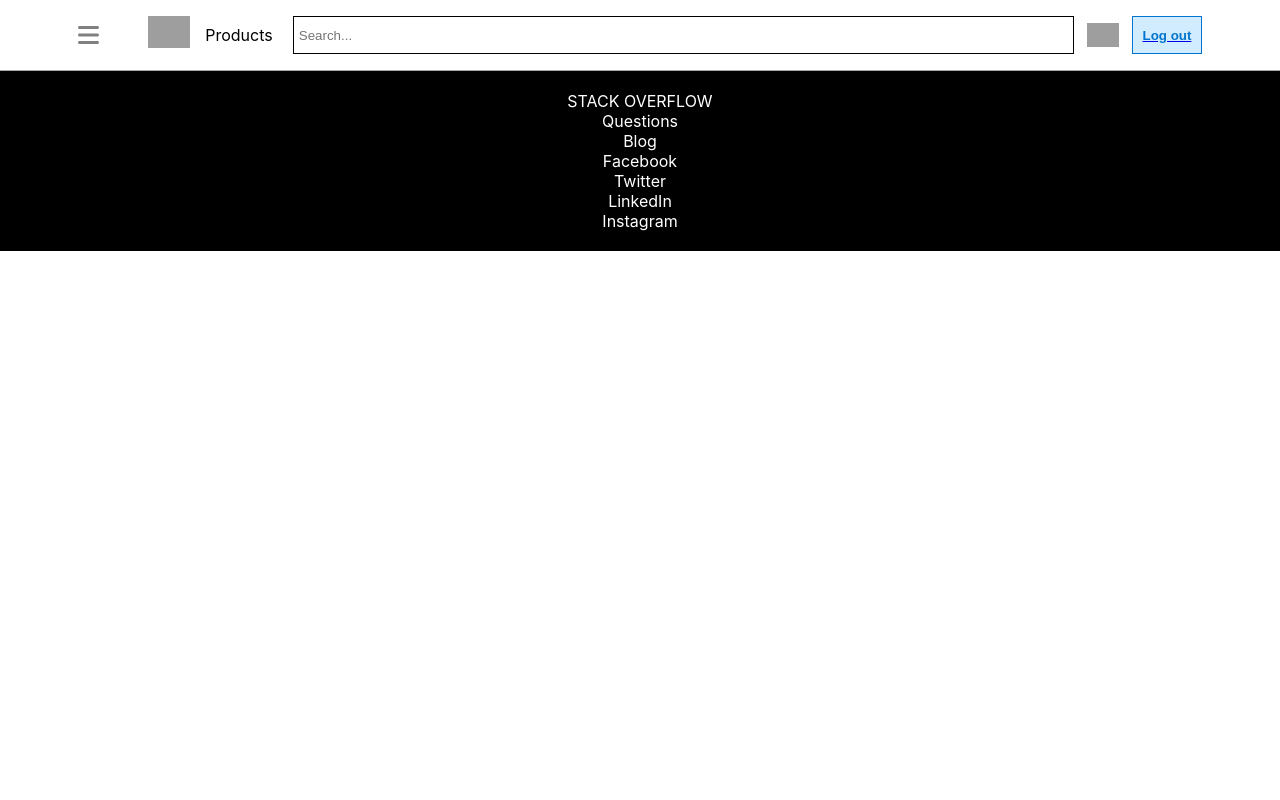
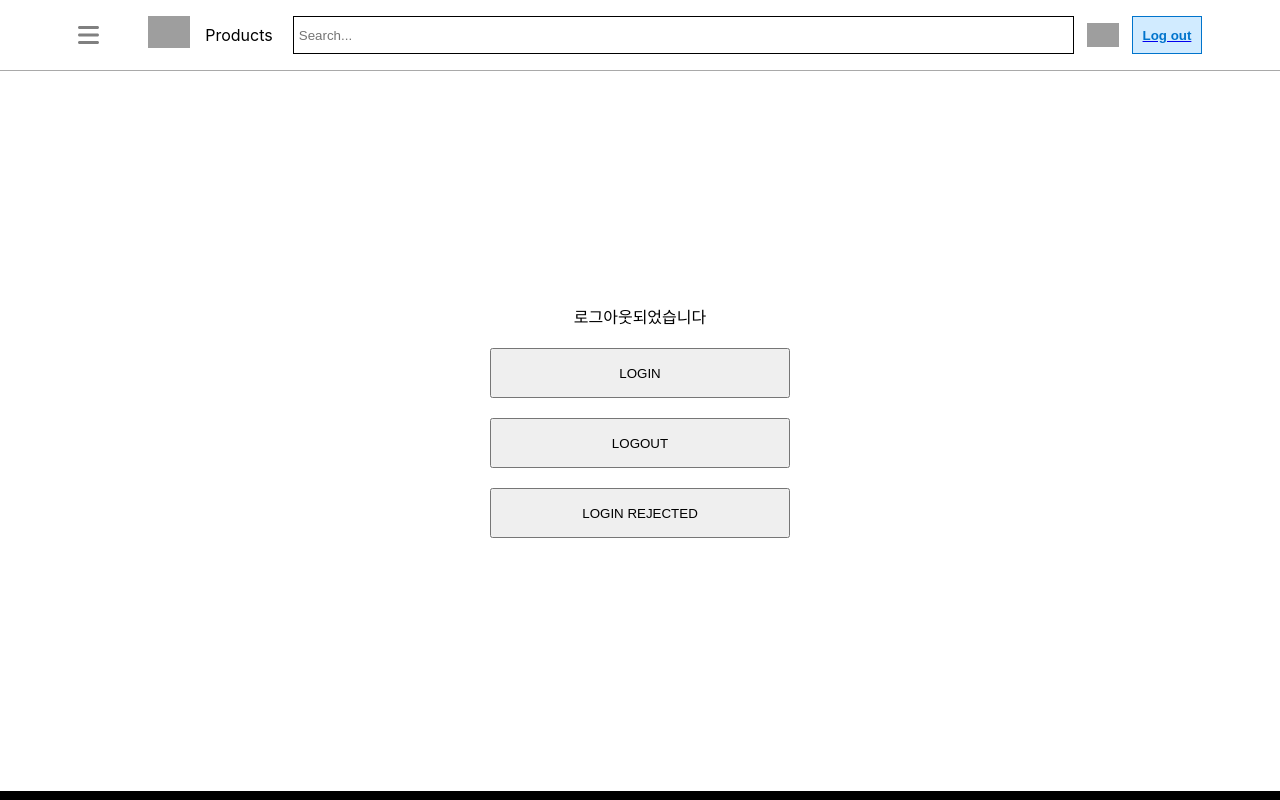
Before and after one commit to codestates-seb/seb39_pre_052, a React (Create React App) app in the folder fe/: page /redux in a window 1280 px wide. Shown: the top 800 px of the page. Built offline with nearby package versions, Linux system fonts and the light colour scheme; grey boxes are pictures that could not be loaded.

Commit message:
로그인 관련 상태 저장소 slice 생성 및 Instruction 정리

```diff
--- a/fe/src/App.js
+++ b/fe/src/App.js
@@ -1,7 +1,8 @@
-import { useState } from "react";
 import { BrowserRouter, Routes, Route } from 'react-router-dom';
 import styled from "styled-components";
 import GlobalStyle from "./GlobalStyle";
+
+import ReduxTest from "./components/ReduxTest"
 
 import GNB from "./components/GNB";
 import SNB from "./components/SNB";
@@ -17,8 +18,6 @@
 
 const App = () => {
 
-  const [isLoggedin, setIsLoggedin] = useState(false);
-
   return (
     <>
       <GlobalStyle />
@@ -28,6 +27,7 @@
         <Main>
           <SNB />
           <Routes>
+            <Route path="redux" element={<ReduxTest/>} />
             <Route path="/" element={<Questions />} />
             <Route path="/signup" element={<SignUp/>} />
             <Route path="/login" element={<LogIn/>} />
--- /dev/null
+++ b/fe/src/components/ReduxTest.js
@@ -0,0 +1,75 @@
+import styled from "styled-components";
+// useSelector: 등록한 상태를 가져와서 쓸 수 있도록 하는 것
+// useDispatch: 상태를 새로 업데이트 하는 것
+import { useSelector, useDispatch } from "react-redux";
+// 아래 저장소에서 reducer 함수 불러오기
+import { loginFulfilled, loginRejected, logoutFulfilled } from "../features/userSlice";
+
+const ReduxTest = () => {
+
+    // 데이터를 가져오는 useSelector 사용법
+    const logindata = useSelector(state => {
+        // 현재 상태 확인용 콘솔
+        console.log(`EMAIL: ${state.user.userEmail}`)
+        console.log(`TOKEN: ${state.user.userToken}`)
+        console.log(`LOGIN?: ${state.user.isLoggedIn}`)
+        console.log(`--------------------------------`)
+    })
+    // 변수를 선언하여 state값을 리턴하는 함수를 useSelector와 사용하면 현 isLoggedIn 위치에 있는 값을 가져올 수 있다
+    const loginData = useSelector(state => {
+        return state.user.isLoggedIn
+    })
+
+    // 데이터 업데이트하는 useDispatch 사용법
+    const dispatch = useDispatch();
+
+    const handleLogin = () => {
+        dispatch(loginFulfilled({userEmail: 'abc@a.com', userToken: `def`}));
+        // 로그인 성공으로 상태 변경 시 위와 같은 형태로 dispatch에 데이터 전달
+        // 콘솔창을 확인하면 현재 상태 변경됨을 확인할 수 있음
+    }
+
+    const handleLogout = () => {
+        dispatch(logoutFulfilled());
+        // 로그아웃으로 상태 변경 시 위와 같은 형태로 dispatch에 전달
+        // 콘솔창을 확인하면 현재 상태 초기화됨을 확인할 수 있음
+    }
+
+    const handleError = () => {
+        dispatch(loginRejected({error: "error message"}));
+        // 로그인 실패로 상태 변경 시 위와 같은 형태로 dispatch에 데이터 전달
+        // 콘솔창을 확인하면 현재 상태 변경됨을 확인할 수 있음
+    }
+
+
+    return (
+        <>
+         <Div>
+            {loginData? <div>로그인되었습니다</div> : <div>로그아웃되었습니다</div>}
+            <button onClick={handleLogin}>LOGIN</button>
+            <button onClick={handleLogout}>LOGOUT</button>
+            <button onClick={handleError}>LOGIN REJECTED</button>
+         </Div>
+        </>
+    )
+};
+
+const Div = styled.div`
+    display: flex;
+    flex-direction: column;
+    justify-content: center;
+    align-items: center;
+    > button {
+        width: 300px;
+        height: 50px;
+        margin-bottom: 20px;
+    }
+    > div {
+        margin-bottom: 20px;
+    }
+    flex-basis: 100vw;
+    flex-shrink: 6;
+    height: 90vh;
+`
+
+export default ReduxTest;
--- a/fe/src/features/counterSlice.js
+++ b/fe/src/features/counterSlice.js
@@ -1,3 +1,5 @@
+// This slice is just an example to explain how slice works
+
 import { createSlice } from "@reduxjs/toolkit";
 
 const counterSlice = createSlice({
--- /dev/null
+++ b/fe/src/features/userSlice.js
@@ -0,0 +1,42 @@
+// 유저 로그인 데이터 저장소
+import { createSlice } from "@reduxjs/toolkit";
+
+// 기본 상태
+const initialState = {
+    loading: false,
+    userEmail: null, // for user object
+    userToken: null, // for storing the JWT
+    error: null,
+    isLoggedIn: false, // for monitoring the registration process
+}
+
+// 저장소 만들기
+const userSlice = createSlice({
+    name: 'user', // 저장소 이름
+    initialState,
+    reducers: {
+        // 로그인 성공시 내가 전달한 데이터로 각 상태 변경 (각각 키 값으로 전달)
+        loginFulfilled(state, action) {
+            state.isLoggedIn = true;
+            state.userEmail = action.payload.userEmail;
+            state.userToken = action.payload.userToken;
+        },
+        // 로그인 실패시 내가 전달한 에러 메세지로 에러 상태 변경 (유저 정보 초기화)
+        loginRejected(state, action) {
+            state.isLoggedIn = false;
+            state.userEmail = null;
+            state.userToken = null;
+            state.error = action.payload.error;
+        },
+        // 로그아웃 시 전체 상태 초기화
+        logoutFulfilled(state) {
+            state.isLoggedIn = false;
+            state.userEmail = null;
+            state.userToken = null;
+        },
+    },
+    extraReducers: {},
+});
+
+export default userSlice;
+export const { loginFulfilled, loginRejected, logoutFulfilled } = userSlice.actions
--- a/fe/src/store.js
+++ b/fe/src/store.js
@@ -1,11 +1,13 @@
 import { configureStore } from '@reduxjs/toolkit';
 import counterSlice from './features/counterSlice';
 import showSlice from './features/showSlice'
+import userSlice from './features/userSlice';
 
 const store = configureStore({
   reducer: {
-    counter: counterSlice.reducer,
-    toggle: showSlice.reducer
+    counter: counterSlice.reducer, // This slice is just an example to explain how slice works
+    toggle: showSlice.reducer,
+    user: userSlice.reducer,
   }
 });
 
```
Also changed, not shown: fe/src/components/GNB.js (+6 -1 lines).
